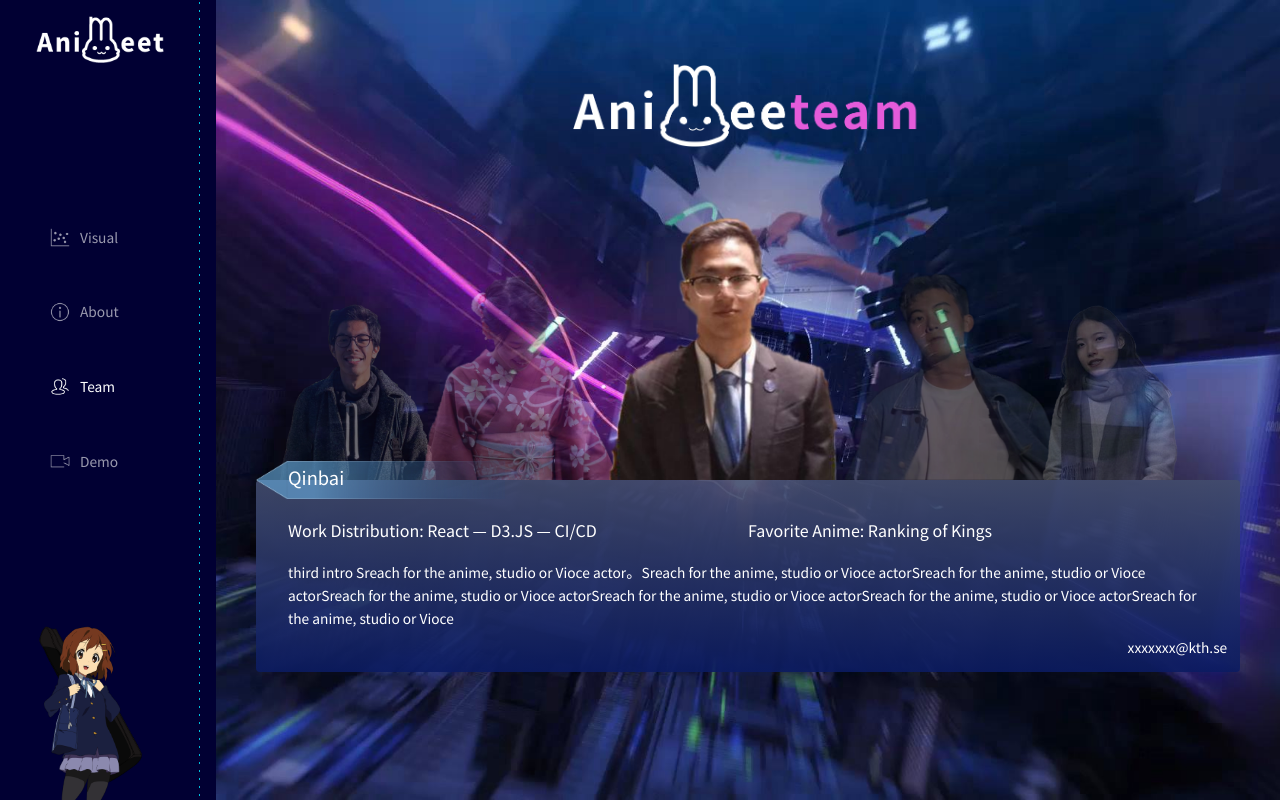
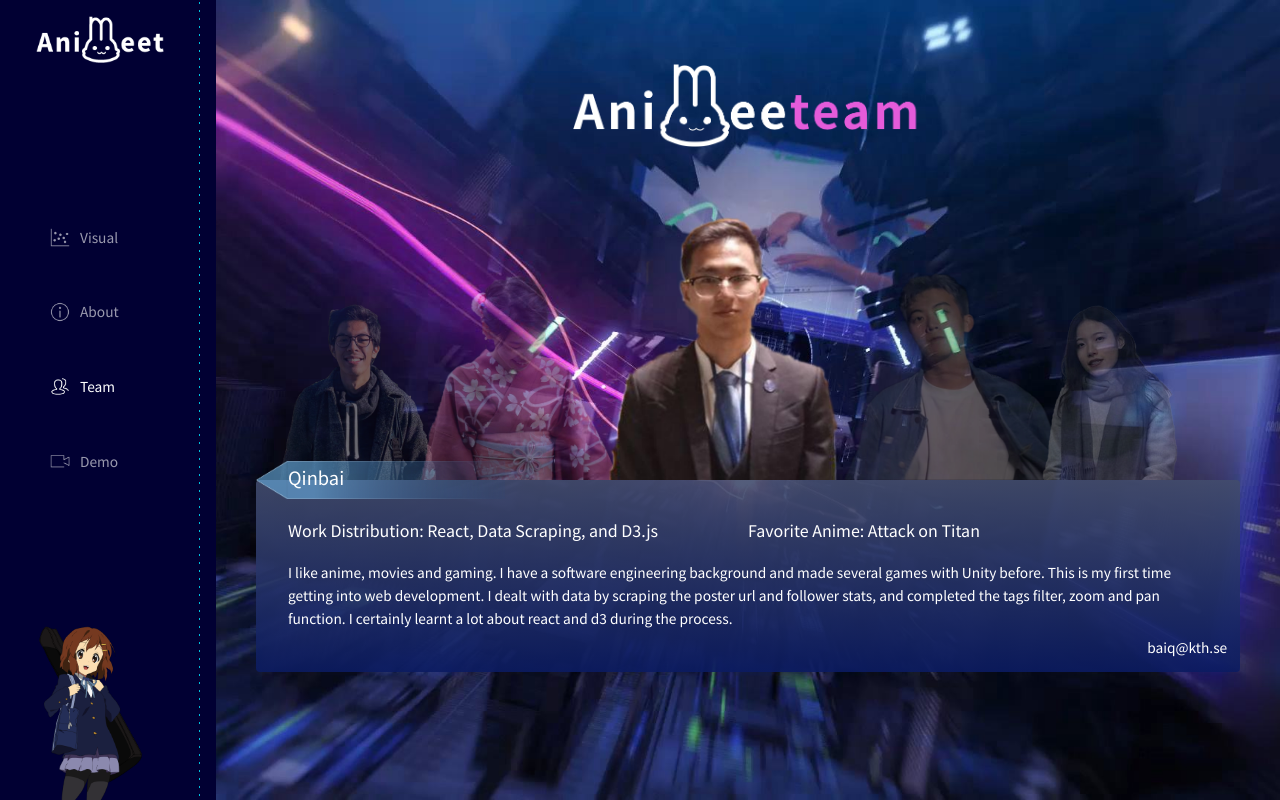
Before and after one commit to yuxin-miao/Information-Visualization, a React (Create React App) app: page /team in a window 1280 px wide. Built offline with nearby package versions, Linux system fonts and the light colour scheme.

Commit message:
add text

```diff
--- a/package.json
+++ b/package.json
@@ -18,7 +18,6 @@
     "react-redux": "^7.2.6",
     "react-router-dom": "^6.2.2",
     "react-scripts": "5.0.0",
-    "react-transition-group": "^4.4.2",
     "web-vitals": "^2.1.4"
   },
   "scripts": {
--- a/src/pages/Team/team.js
+++ b/src/pages/Team/team.js
@@ -1,7 +1,6 @@
 import React from "react";
 import { useState } from "react";
 import './team.css';
-import { TransitionGroup, CSSTransition } from 'react-transition-group';
 import TeamLogo from '../../assets/team/teamtitle.png';
 import NameTitle from '../../assets/team/nametitle.png';
 import Harits from '../../assets/team/harits.png';
@@ -50,19 +49,13 @@
           <img alt='' src={TeamLogo} style={{ height: '6.5vw' }} />
         </div>
         <div className="team-member absolute">
-          <TransitionGroup >
           {photos.map((item, index) => {
-              return (
-                <CSSTransition classNames="alert" timeout={500} key={index}>
-                  <div className={`team-member-${index} absolute h-full`}  key={index} onClick={() => onClickPhoto(index)}>
-                    <img alt='' className="h-full" src={item.name} />
-                  </div>
-                </CSSTransition>
+            return (
+                <div className={`team-member-${index} absolute h-full`}  key={index} onClick={() => onClickPhoto(index)}>
+                  <img alt='' className="h-full" src={item.name} />
+                </div>
               )
-            })}
-          </TransitionGroup>
-
-
+          })}
         </div>
         <div className="member-info absolute">
           <Info displayOne={displayInfo}/>
@@ -76,10 +69,10 @@
   const memberInfos = [
     {
       'name': 'Harits Nur Fauzan',
-      'mail': 'xxxxxxx@kth.se',
-      'distribution': 'React — D3.JS — CI/CD',
-      'anime': 'One Piece',
-      'intro': 'first intro Sreach for the anime, studio or Vioce actor。Sreach for the anime, studio or Vioce actorSreach for the anime, studio or Vioce actorSreach for the anime, studio or Vioce actorSreach for the anime, studio or Vioce actorSreach for the anime, studio or Vioce actorSreach for the anime, studio or Vioce'
+      'mail': 'mhnf@kth.se',
+      'distribution': 'React, D3.js, and CI/CD',
+      'anime': 'Monogatari Series and Nichijou',
+      'intro': 'I am responsible for the styling and implementing the design of the website, and I also helped with deploying the application. My background is in computer science and I have work experience as a software engineer. My interest is in game development and computer graphics.'
     },
     {
       'name': 'Kwan Mei Wong (Jenny)',
@@ -90,10 +83,10 @@
     },
     {
       'name': 'Qinbai',
-      'mail': 'xxxxxxx@kth.se',
-      'distribution': 'React — D3.JS — CI/CD',
-      'anime': 'Ranking of Kings',
-      'intro': 'third intro Sreach for the anime, studio or Vioce actor。Sreach for the anime, studio or Vioce actorSreach for the anime, studio or Vioce actorSreach for the anime, studio or Vioce actorSreach for the anime, studio or Vioce actorSreach for the anime, studio or Vioce actorSreach for the anime, studio or Vioce'
+      'mail': 'baiq@kth.se',
+      'distribution': 'React, Data Scraping, and D3.js',
+      'anime': 'Attack on Titan',
+      'intro': 'I like anime, movies and gaming. I have a software engineering background and made several games with Unity before. This is my first time getting into web development. I dealt with data by scraping the poster url and follower stats, and completed the tags filter, zoom and pan function. I certainly learnt a lot about react and d3 during the process.'
     },
     {
       'name': 'Yuanyang Ren',
```
Also changed, not shown: 1 other file (tests, documents, lock files or other folders).
